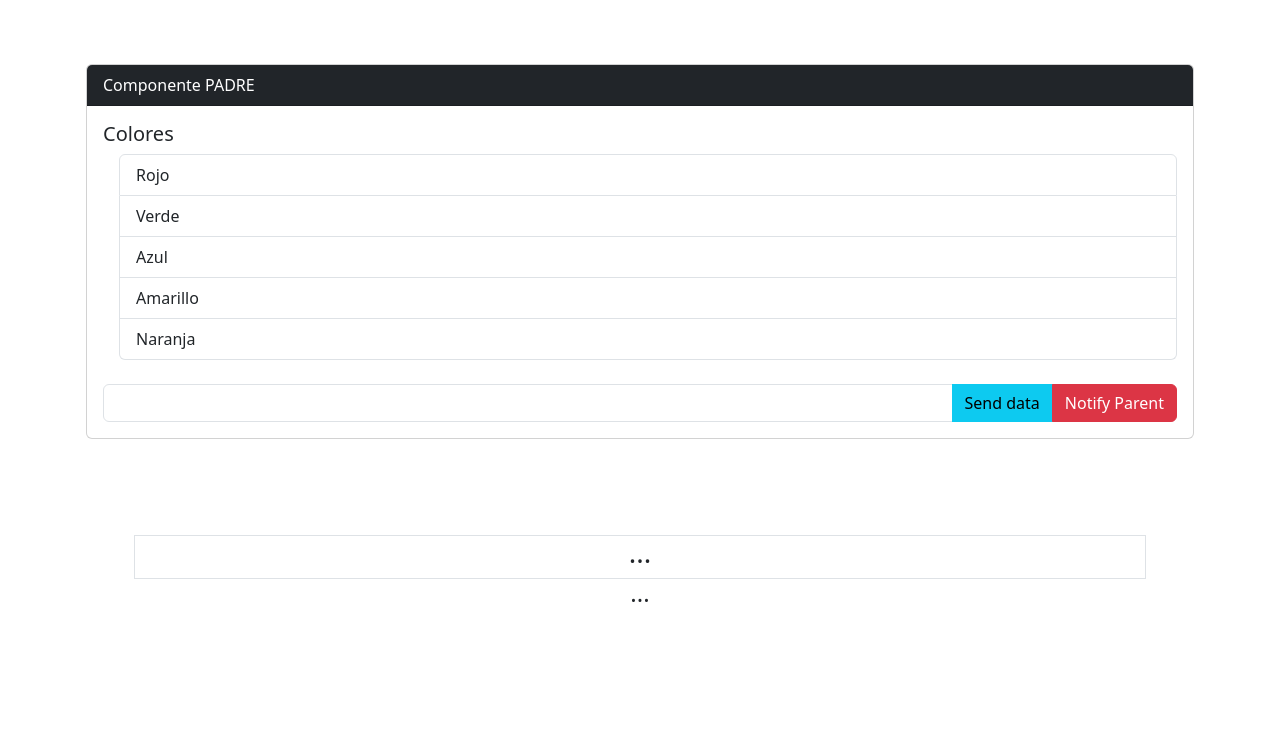
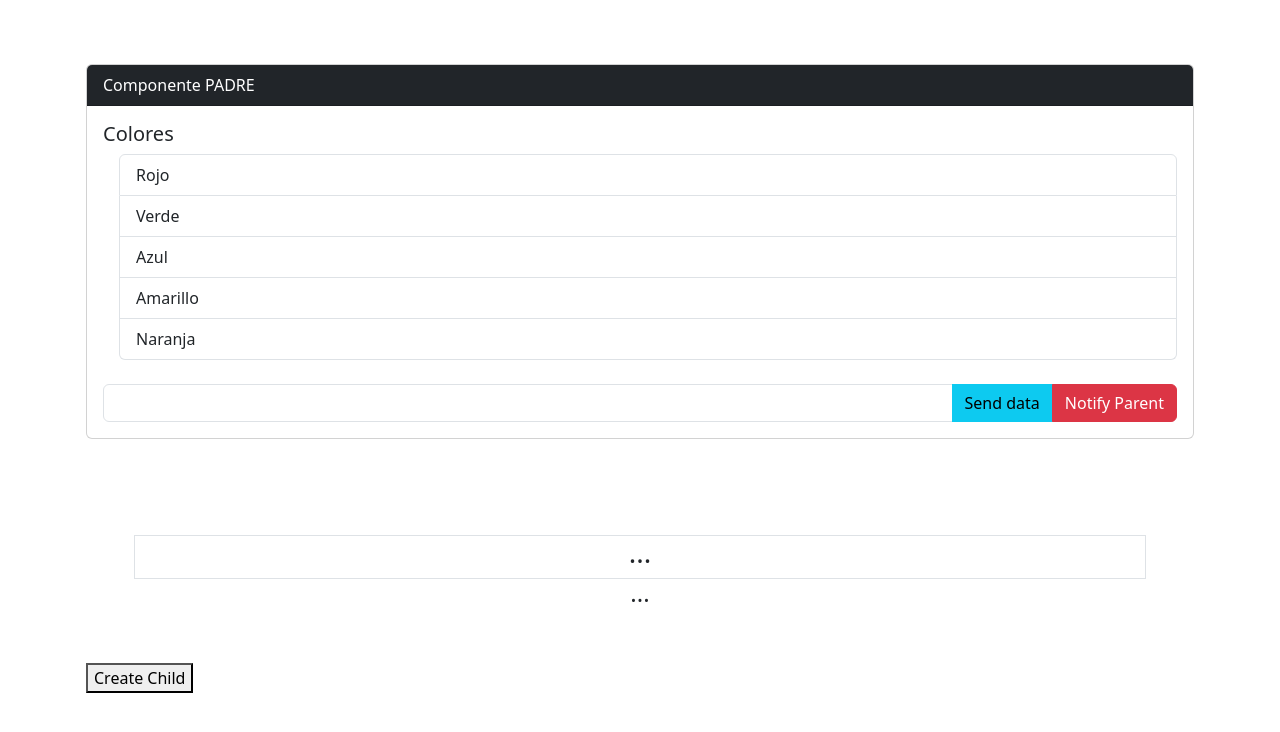
Before and after one commit to PePeWee07/Practica_Angular17, an Angular app: page /padre in a window 1280 px wide. Shown: the top 732 px of the page. Built offline with nearby package versions, Linux system fonts and the light colour scheme.

Commit message:
OUTPUTS PROGRAMMATICALLY

```diff
--- a/src/app/components/padre/padre.component.html
+++ b/src/app/components/padre/padre.component.html
@@ -35,3 +35,8 @@
     <h4>{{ nameAlias }}</h4>
   </div>
 </div>
+
+<div class="outputProgramaly">
+  <button (click)="createChild()">Create Child</button>
+    <ng-template #childContainer></ng-template>
+</div>
--- a/src/app/components/padre/padre.component.ts
+++ b/src/app/components/padre/padre.component.ts
@@ -1,4 +1,4 @@
-import { Component } from '@angular/core';
+import { Component, ComponentRef, ViewChild, ViewContainerRef } from '@angular/core';
 import { HijoComponent } from '../hijo/hijo.component';
 
 @Component({
@@ -31,4 +31,30 @@ export class PadreComponent {
     console.log('Received message from child with alias:', message);
   }
 
+  // OUTPUTS PROGRAMMATICALLY
+  @ViewChild('childContainer', { read: ViewContainerRef }) container!: ViewContainerRef;
+  private childComponentRef!: ComponentRef<HijoComponent>;
+  createChild() {
+    // Limpiar cualquier componente hijo existente
+    this.container.clear();
+
+    // Crear el componente dinámicamente
+    this.childComponentRef = this.container.createComponent(HijoComponent);
+
+    // Subscribirse al output `eventSendDate`
+    this.childComponentRef.instance.eventSendDate.subscribe((message: string) => {
+      this.addColor(message);
+    });
+
+    // Suscribirse al output `onNameChange`
+    this.childComponentRef.instance.onNameChange.subscribe((message: string) => {
+      this.onNotify(message);
+    });
+
+    // Subscribe to the output `nameChangeAlias`
+    this.childComponentRef.instance.nameChangeAlias.subscribe((message: string) => {
+      this.onNotifyAlias(message);
+    });
+  }
+
 }
```
